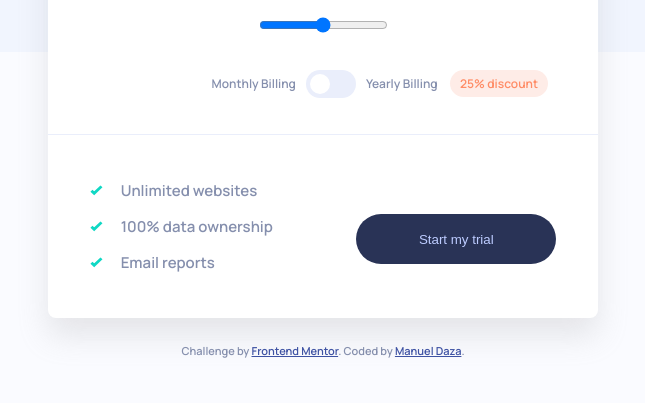
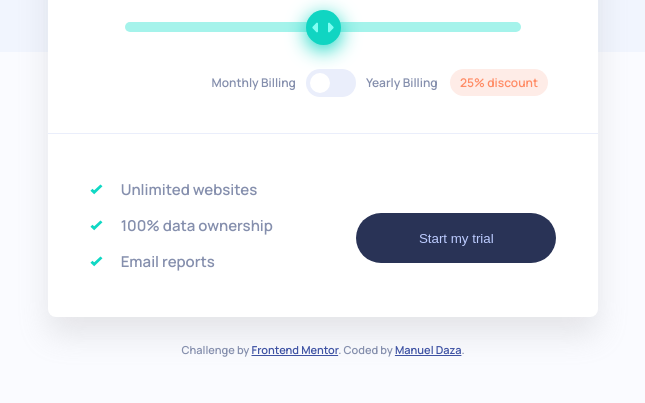
Before and after one commit to ManuelD10/Interactive-pricing-component, a plain HTML site: page index.html in a window 1280 px wide. Shown: the part 397-800 px from the top of the page, without its empty margins (317-962 px from the left). Drawn offline with Linux system fonts and the light colour scheme.

Commit message:
Styles slider Bar

```diff
--- a/index.html
+++ b/index.html
@@ -23,9 +23,11 @@
         <section class="ctn-card">
             <div class="ctn-card-slider">
                 <p class="order-1">100K PAGEVIEWS</p>
+                <!-- Progress bar -->
                 <div class="order-3" id="sliderBar">
-                    <input type="range">
+                    <input type="range" min="1" max="5" step="1" class="myrange">
                 </div>
+                <!-- End Progress bar -->
                 <p class="month-value order-2">
                     <span>
                     $16.00
@@ -51,17 +53,18 @@
             <div class="ctn-card-bottom-p">
                 <p>
                     <span>
-                    <img width="13px" src="resources/images/icon-check.svg" alt="">
-                </span> Unlimited websites
+                        <img width="13px" src="resources/images/icon-check.svg" alt="">
+                    </span> Unlimited websites
                 </p>
                 <p>
                     <span>
-                    <img width="13px" src="resources/images/icon-check.svg" alt="">
-                </span> 100% data ownership</p>
+                        <img width="13px" src="resources/images/icon-check.svg" alt="">
+                    </span> 100% data ownership
+                </p>
                 <p>
                     <span>
-                    <img width="13px" src="resources/images/icon-check.svg" alt="">
-                </span> Email reports
+                        <img width="13px" src="resources/images/icon-check.svg" alt="">
+                    </span> Email reports
                 </p>
             </div>
             <button class="btn-principal">Start my trial</button>
--- /dev/null
+++ b/resources/sass/partials/progressBar.scss
@@ -0,0 +1,29 @@
+.order-3 input[type="range"] {
+    width: 90%;
+}
+
+.myrange{
+    appearance: none;
+    background-color: $SoftCyan;
+    height: 10px;
+    border-radius: 5px;
+    outline: none;
+
+}
+
+.myrange::-webkit-slider-thumb{
+    -webkit-appearance: none;
+    background-image: url(../images/icon-slider.svg);
+    background-repeat: no-repeat;
+    background-position: 50% 50%;
+    background-color: $StrongCyan;
+    border-radius: 50%;
+    box-shadow: 0px 5px 20px $StrongCyan;
+    cursor: pointer;
+    width: 35px;
+    height: 35px;
+}
+
+.myrange::-webkit-slider-thumb:active{
+    background-color: hsl(174, 89%, 31%);;
+}
--- a/resources/sass/style.scss
+++ b/resources/sass/style.scss
@@ -4,3 +4,4 @@
 @import "partials/mixins";
 @import "partials/layout";
 @import "partials/toggle";
+@import "partials/progressBar";
```
Also changed, not shown: resources/css/style.css, 1 other file.
